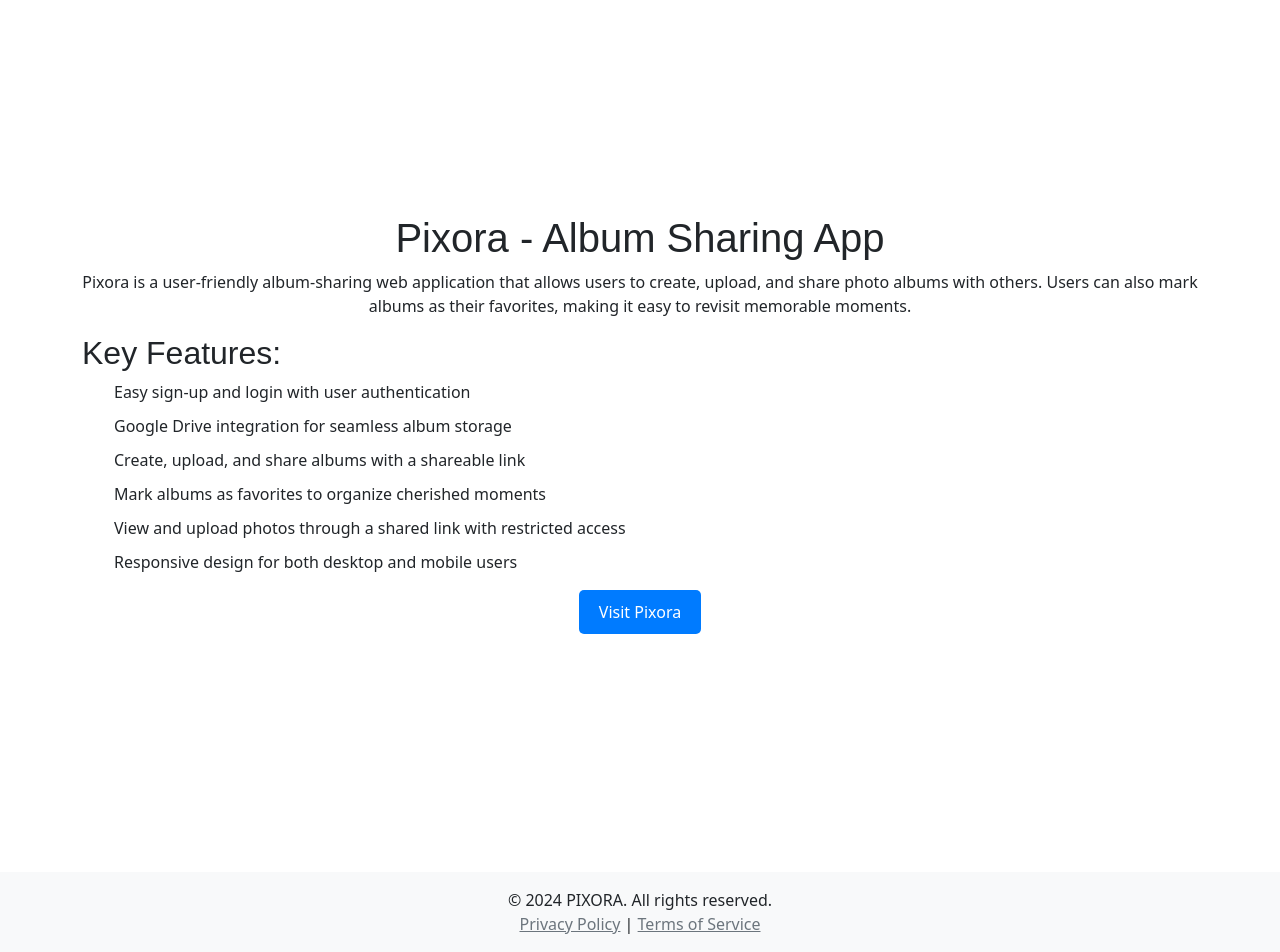
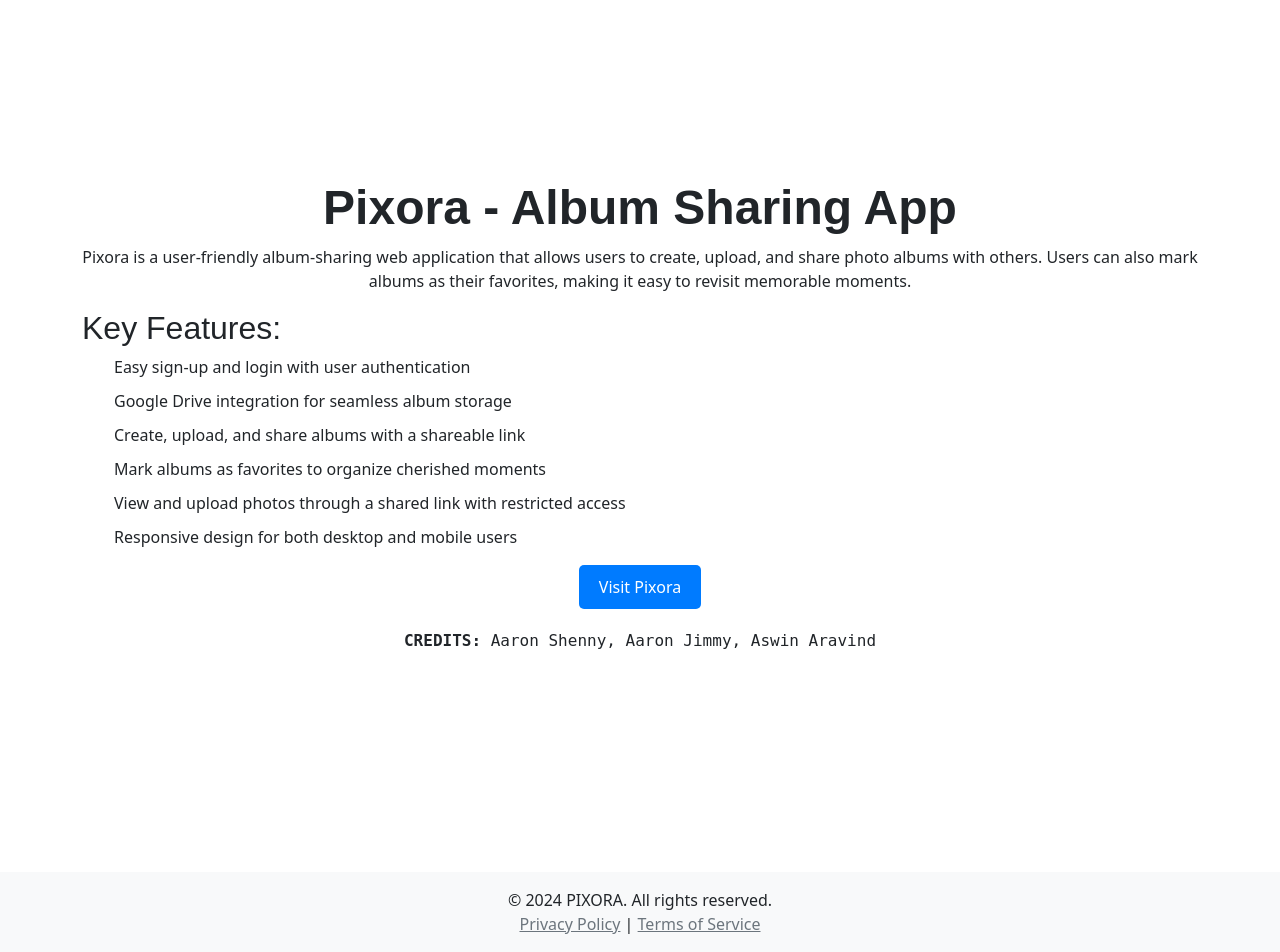
Before and after one commit to aswinaravind27/pics-app, a Django app: page / in a window 1280 px wide. Shown: the part 56-1008 px from the top of the page. Run offline with Django 3.2, Linux system fonts and the light colour scheme.

Commit message:
credits added

```diff
--- a/templates/index.html
+++ b/templates/index.html
@@ -6,7 +6,7 @@
 {% block content %}
 <div style="display: flex; justify-content: center; align-items: center; height: 100vh; text-align: center;">
     <div>
-        <h1 style="margin-top: 0; font-family: 'Arial', sans-serif;">Pixora - Album Sharing App</h1>
+        <h1 style="margin-top: 0; font-family: 'Arial', sans-serif; font-weight: bold; font-size: 48px;">Pixora - Album Sharing App</h1>
         <p>
             Pixora is a user-friendly album-sharing web application that allows users to create, upload, and share photo albums with others.
             Users can also mark albums as their favorites, making it easy to revisit memorable moments.
@@ -25,6 +25,12 @@
                 Visit Pixora
             </a>
         </div>
+        <p style="font-family: 'Bell MT', monospace; margin-top: 20px;">
+            <strong>CREDITS:</strong>
+            <a href="https://instagram.com/aaronshenny" target="_blank" style="text-decoration: none; color: inherit;">Aaron Shenny</a>,
+            <a href="https://instagram.com/aaronjimmy_207" target="_blank" style="text-decoration: none; color: inherit;">Aaron Jimmy</a>,
+            <a href="https://instagram.com/aswinaravind27" target="_blank" style="text-decoration: none; color: inherit;">Aswin Aravind</a>
+        </p>
     </div>
 </div>
 {% endblock %}
```
